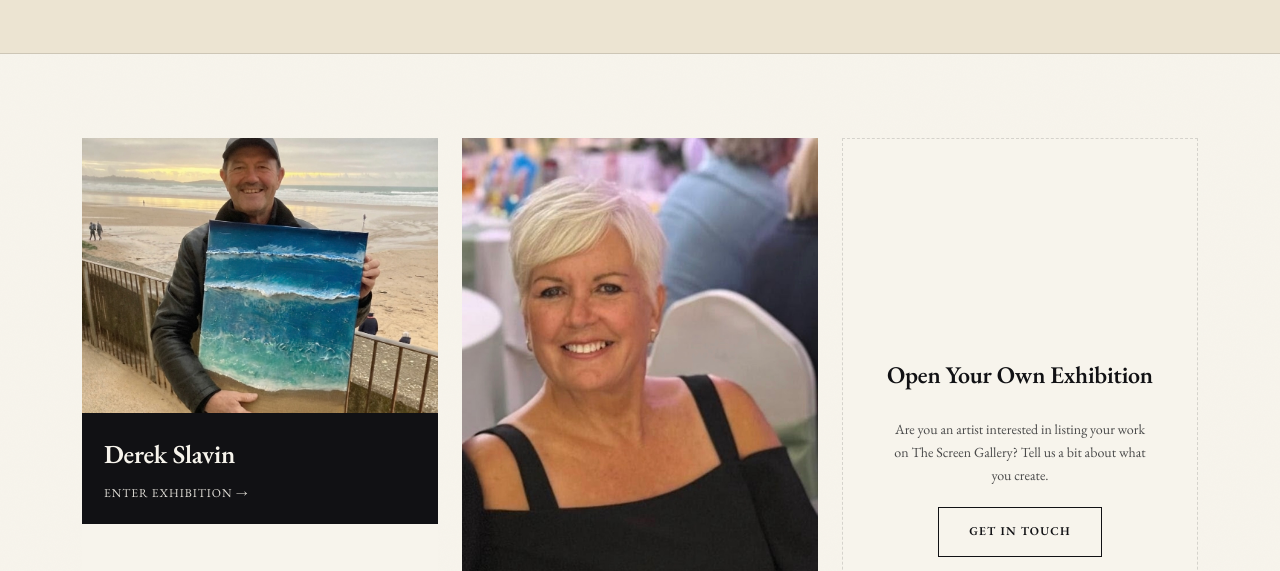
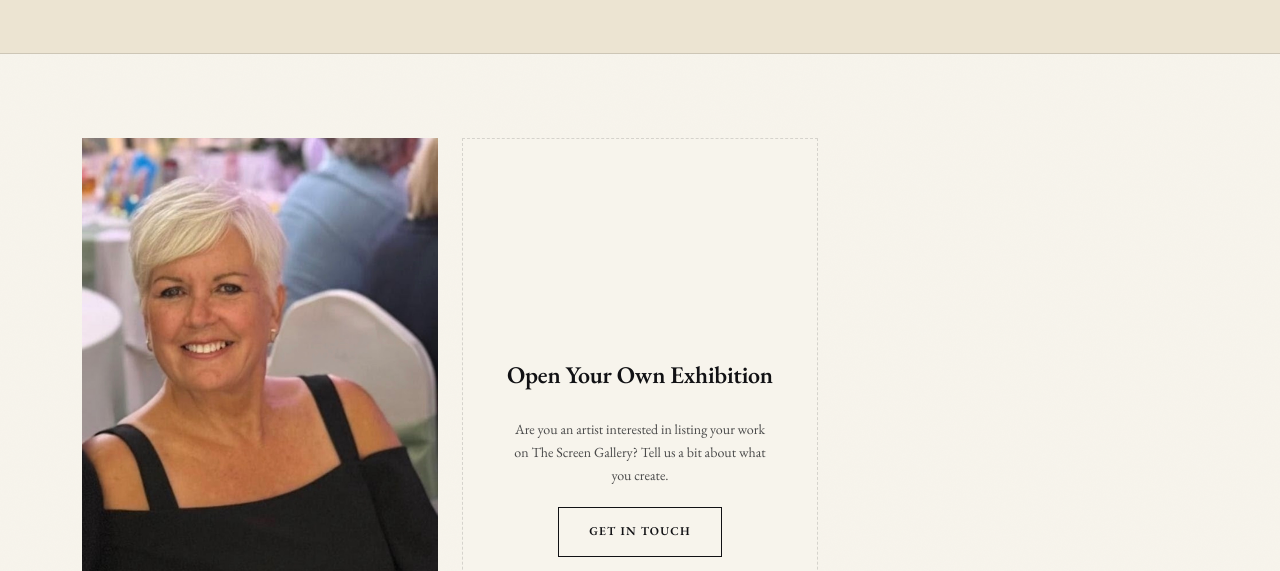
Before and after one commit to dereksdesigns/Cornish-artists, a plain HTML site: page artists.html in a window 1280 px wide. Shown: the part 520-1091 px from the top of the page. Drawn offline with nearby package versions, Linux system fonts and the light colour scheme.

Commit message:
Update artists.html

```diff
--- a/artists.html
+++ b/artists.html
@@ -12,7 +12,7 @@
 <meta name="twitter:card" content="summary_large_image">
 <link rel="preconnect" href="https://fonts.googleapis.com">
 <link href="https://fonts.googleapis.com/css2?family=EB+Garamond:ital,wght@0,400;0,500;0,600;0,700;1,400;1,500;1,600&display=swap" rel="stylesheet">
-<link rel="stylesheet" href="style.css?v=2">
+<link rel="stylesheet" href="style.css">
 
 <!-- Google Analytics — replace G-XXXXXXXXXX with your real GA4 Measurement ID -->
 <script async src="https://www.googletagmanager.com/gtag/js?id=G-XXXXXXXXXX"></script>
@@ -51,13 +51,6 @@
   <div class="container">
     <div class="exhibit-grid">
 
-      <a class="exhibit-card" href="artists/derek-slavin.html">
-        <div class="exhibit-art"><img src="IMG_5386.jpeg" alt="Derek Slavin"></div>
-        <div class="exhibit-info">
-          <h3>Derek Slavin</h3>
-          <span class="exhibit-enter">Enter exhibition &rarr;</span>
-        </div>
-      </a>
 
       <a class="exhibit-card" href="artists/susan-lock.html">
         <div class="exhibit-art"><img src="IMG_5855.jpeg" alt="Susan Lock"></div>
```
